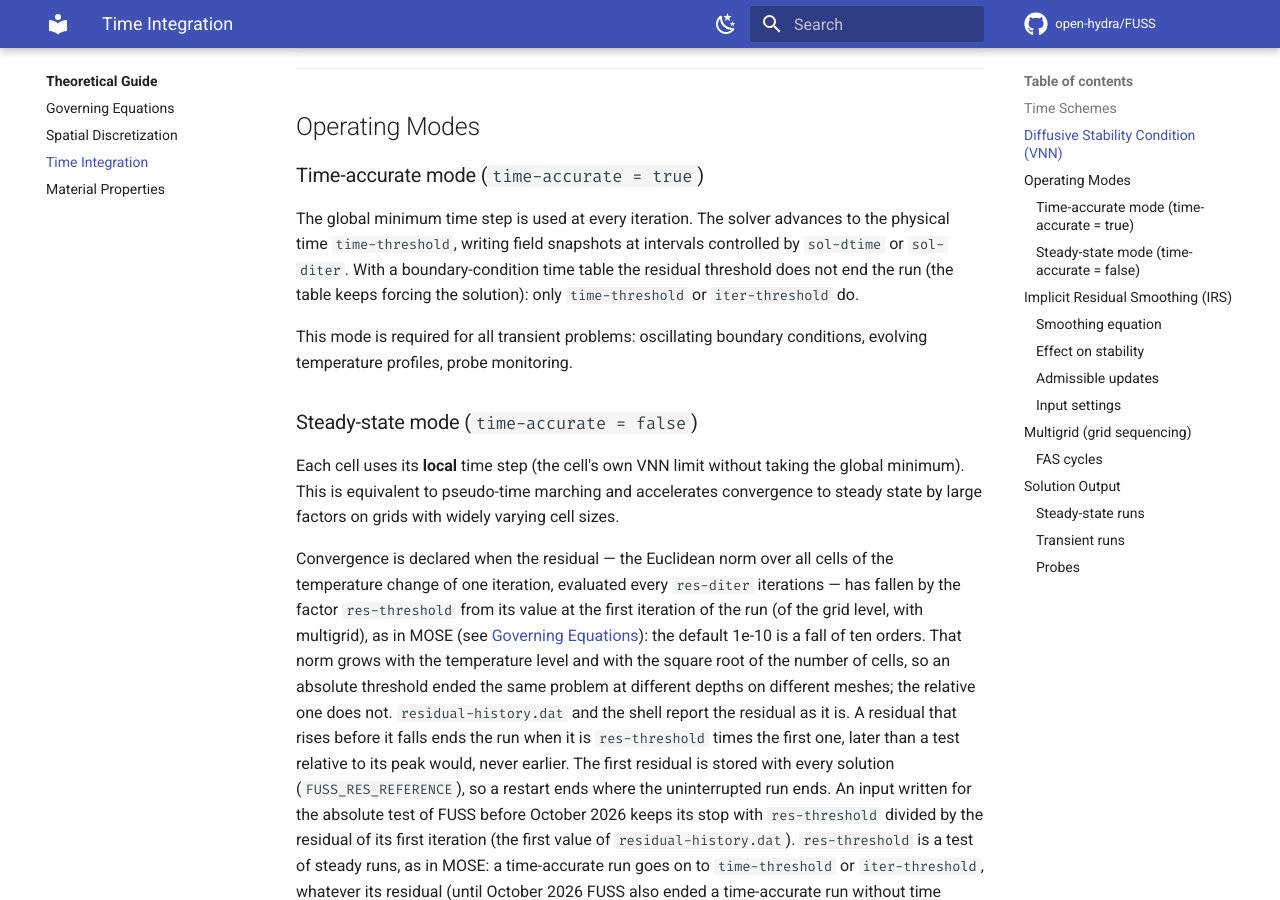
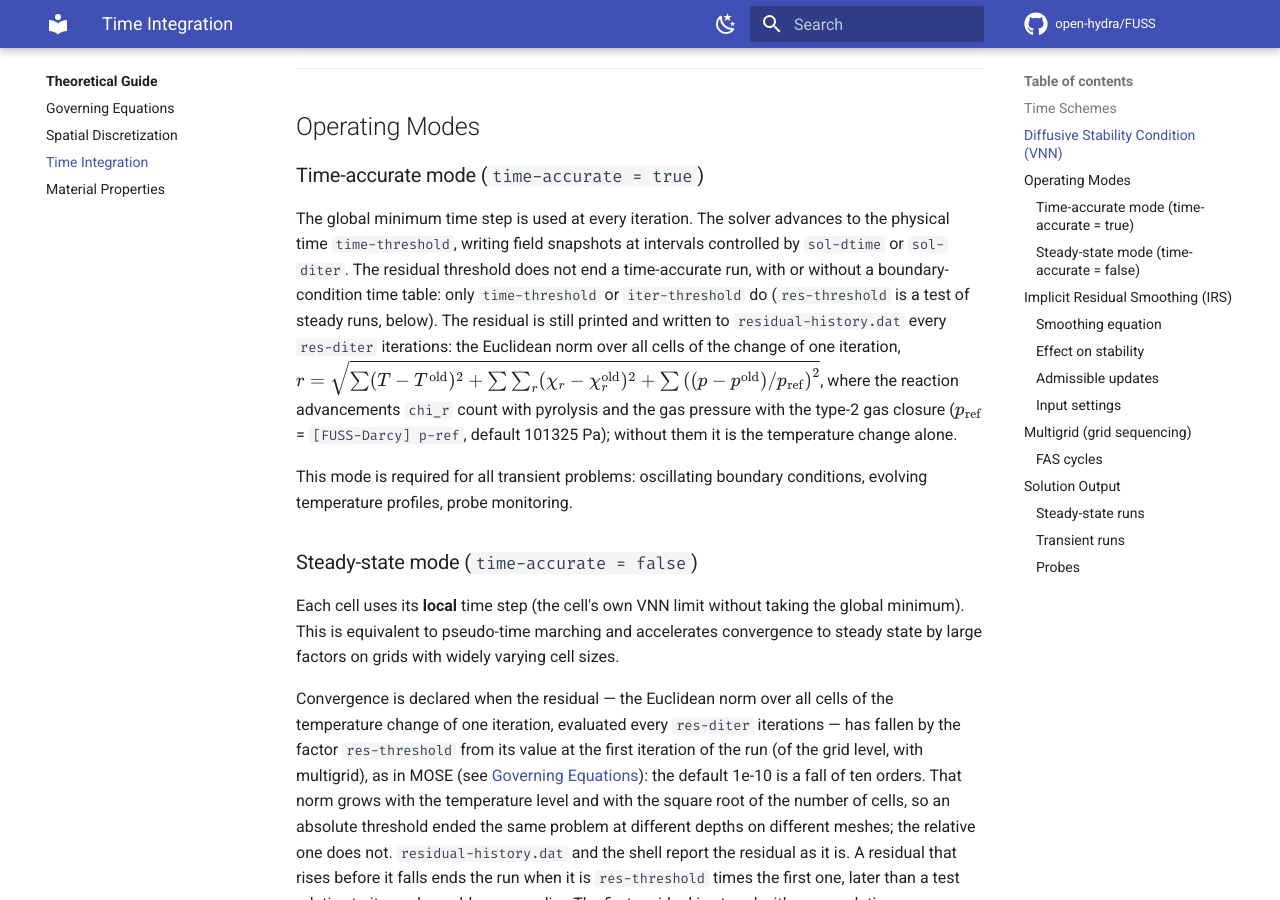
Before and after one commit to open-hydra/FUSS, an MkDocs documentation site: the page built from docs/theory/time-integration.md, in a window 1280 px wide and 900 px high, scrolled down 3055 px. Built offline with MkDocs 1.6.1 and Material for MkDocs 9.7.7, drawn with Linux system fonts in a browser that asks for light colours; comment, search, counter and statistics services are not loaded.

Commit message:
docs: what the residual of a time-accurate run holds, and that it ends no such run (plan 14 S9 F-S9-5)
Since upstream 0377da4 (merged in 281aaa2) res-threshold is a test of steady runs only; the time-accurate section of
docs/theory/time-integration.md still limited that to runs with a time table (theirs' sentence). It now says so for
every time-accurate run, and what the printed residual and residual-history.dat hold there: the Euclidean norm over the
cells of the change of one iteration of T (Compute_Residual), plus the change of every reaction advancement chi_r with
pyrolysis (Pyrolysis_Residual) and of the gas pressure divided by [FUSS-Darcy] p-ref with the type-2 closure
(Darcy_Residual), summed per block and over the blocks before the root (Explicit_Step). The steady section's definition
(temperature only) stays true: pyrolysis refuses a steady run. Docs only.

Co-Authored-By: Claude Opus 5.5 <noreply@anthropic.com>
Claude-Session: https://claude.ai/code/session_01Q6mgzZ4Em2XSijeD1s9D94

```diff
--- a/docs/theory/time-integration.md
+++ b/docs/theory/time-integration.md
@@ -79,7 +79,7 @@ With `vnn-rise-threshold = N` the step is scaled by $n/N$ during the first $N$ i
 
 ### Time-accurate mode (`time-accurate = true`)
 
-The global minimum time step is used at every iteration.  The solver advances to the physical time `time-threshold`, writing field snapshots at intervals controlled by `sol-dtime` or `sol-diter`.  With a boundary-condition time table the residual threshold does not end the run (the table keeps forcing the solution): only `time-threshold` or `iter-threshold` do.
+The global minimum time step is used at every iteration.  The solver advances to the physical time `time-threshold`, writing field snapshots at intervals controlled by `sol-dtime` or `sol-diter`.  The residual threshold does not end a time-accurate run, with or without a boundary-condition time table: only `time-threshold` or `iter-threshold` do (`res-threshold` is a test of steady runs, below). The residual is still printed and written to `residual-history.dat` every `res-diter` iterations: the Euclidean norm over all cells of the change of one iteration, $r = \sqrt{\sum (T - T^{\mathrm{old}})^2 + \sum \sum_r (\chi_r - \chi_r^{\mathrm{old}})^2 + \sum \left((p - p^{\mathrm{old}})/p_{\mathrm{ref}}\right)^2}$, where the reaction advancements `chi_r` count with pyrolysis and the gas pressure with the type-2 gas closure ($p_{\mathrm{ref}}$ = `[FUSS-Darcy] p-ref`, default 101325 Pa); without them it is the temperature change alone.
 
 This mode is required for all transient problems: oscillating boundary conditions, evolving temperature profiles, probe monitoring.
 
```
